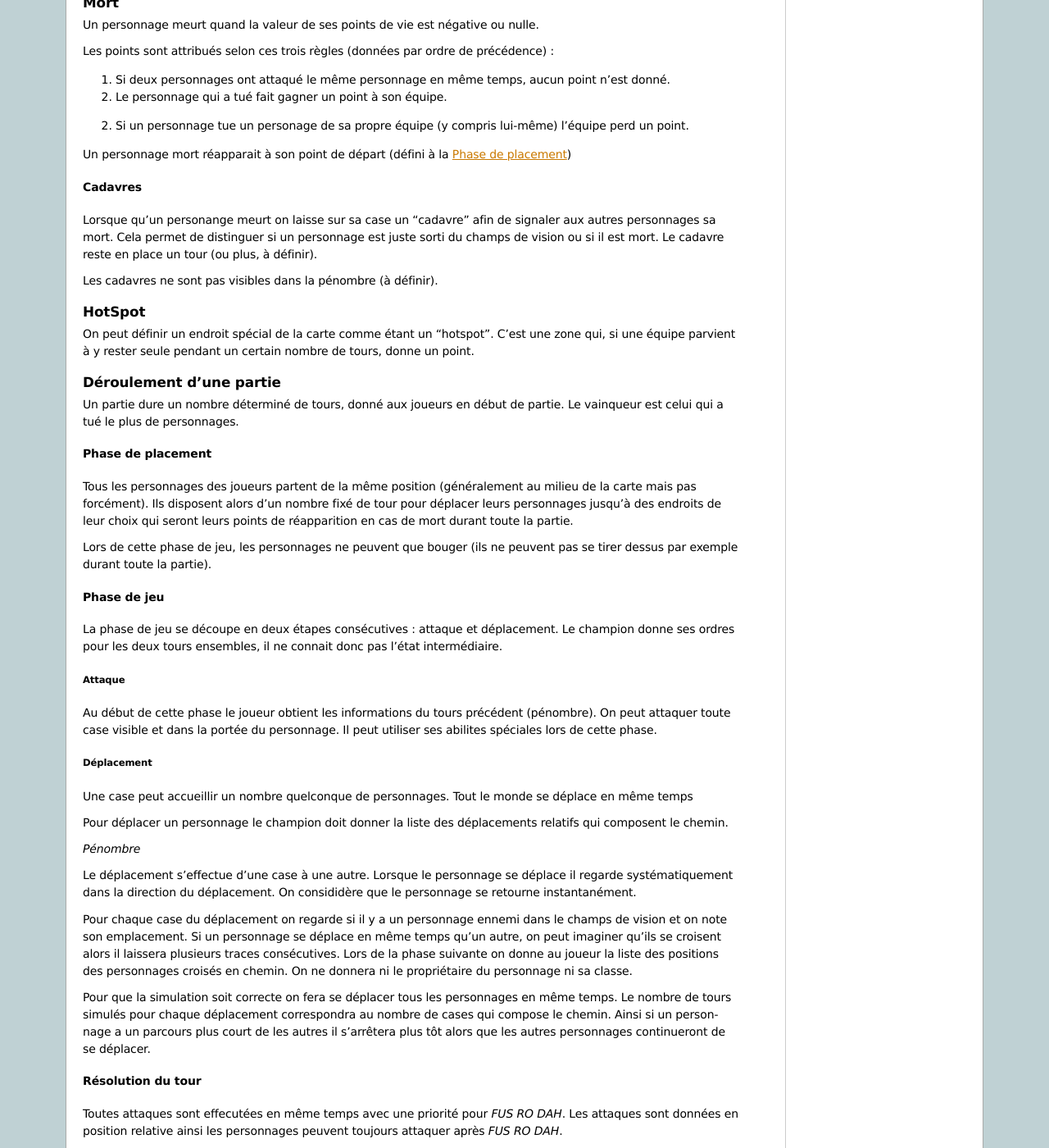
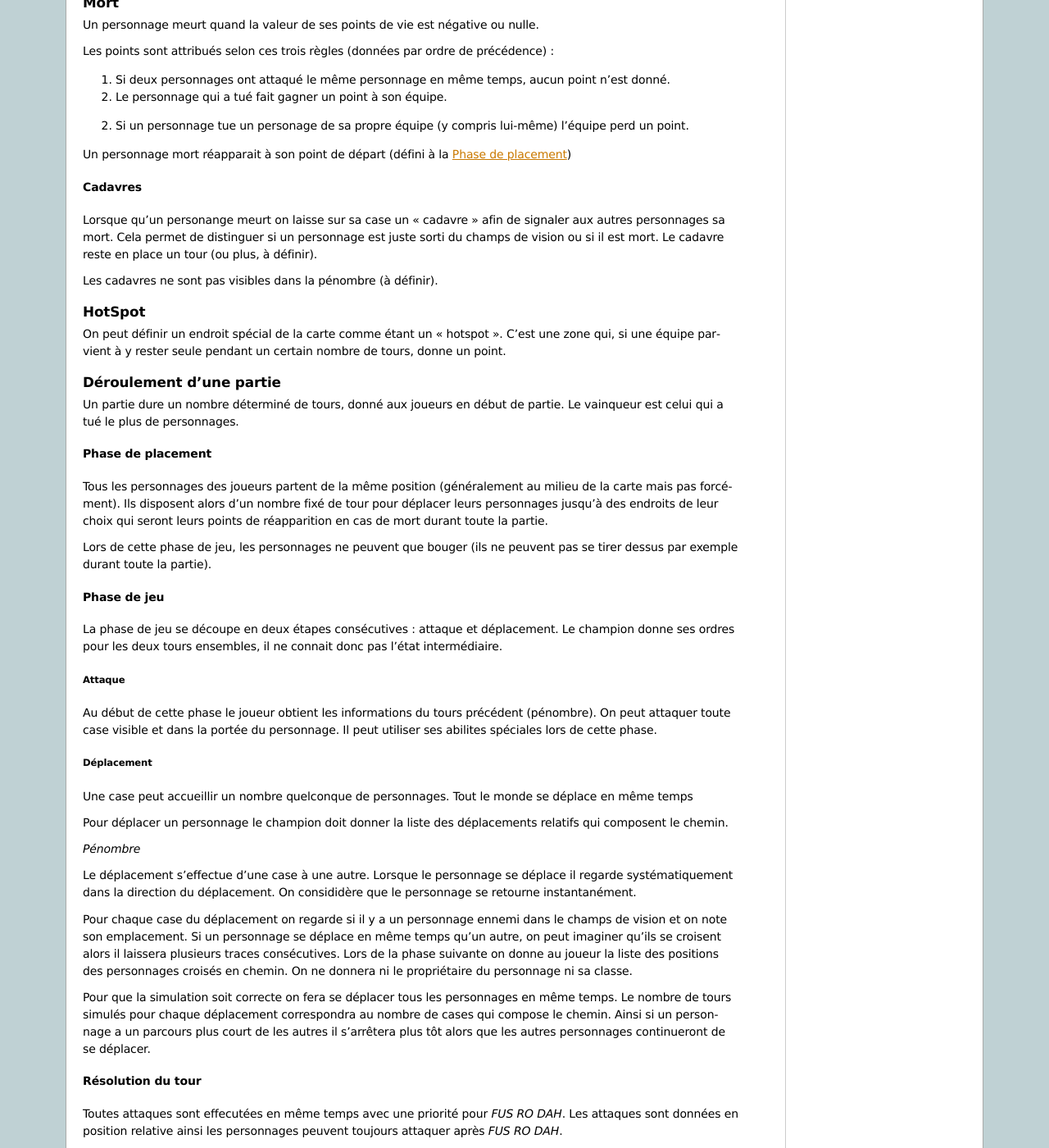
Before and after one commit to prologin/prologin2012, a Sphinx documentation site: the page built from doc/serveur.rst, in a window 1280 px wide and 1400 px high, scrolled down 1916 px. Shown: the whole window at 82% size. Built offline with Sphinx 7.4.7, drawn with Linux system fonts in a browser that asks for light colours; some of the changed lines change nothing that is shown; some of the changed text lies outside the part shown.

Commit message:
change langage: en -> fr

```diff
--- a/doc/conf.py
+++ b/doc/conf.py
@@ -56,7 +56,7 @@ disqus_site = u""""""
 
 # The language for content autogenerated by Sphinx. Refer to documentation
 # for a list of supported languages.
-#language = None
+language = "fr"
 
 # There are two options for replacing |today|: either, you set today to some
 # non-false value, then it is used:
```
